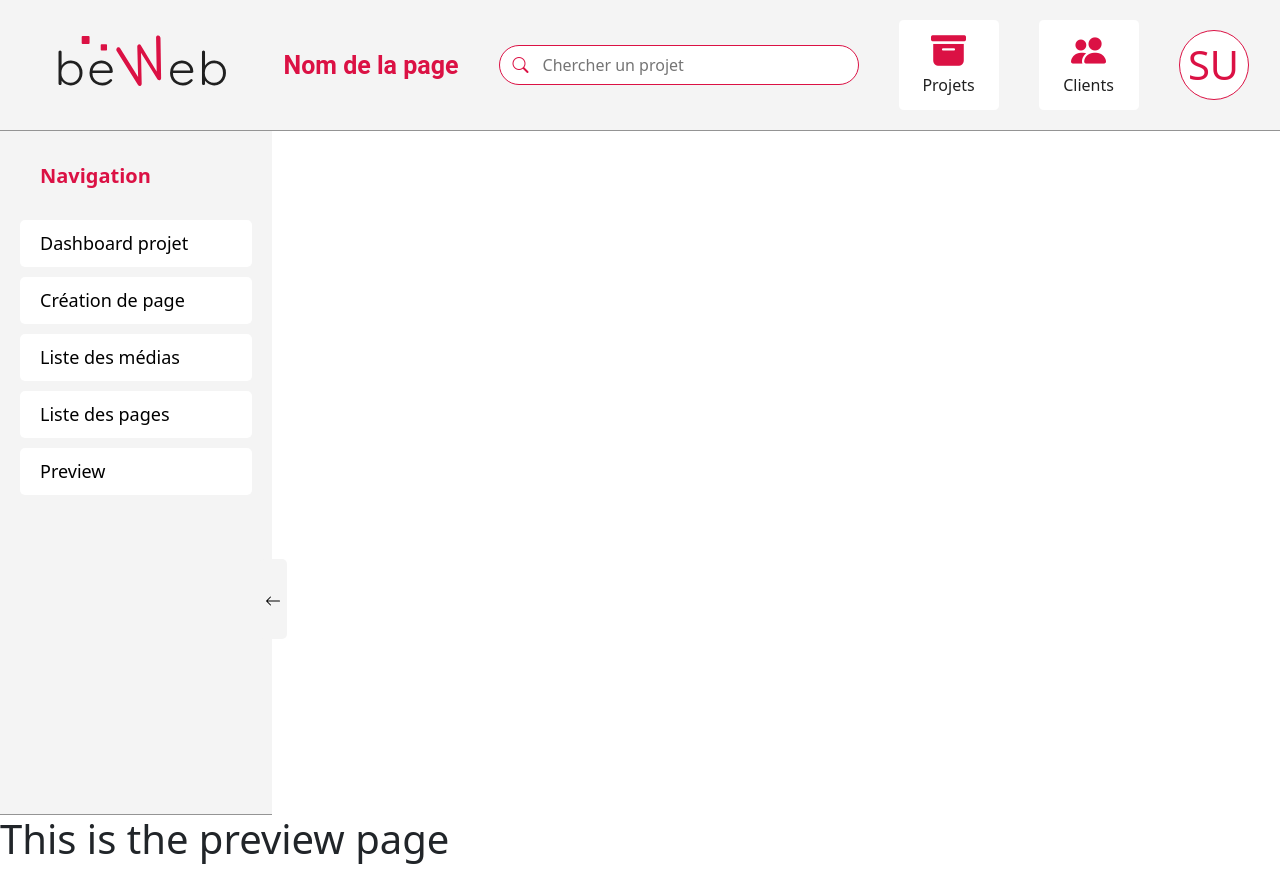
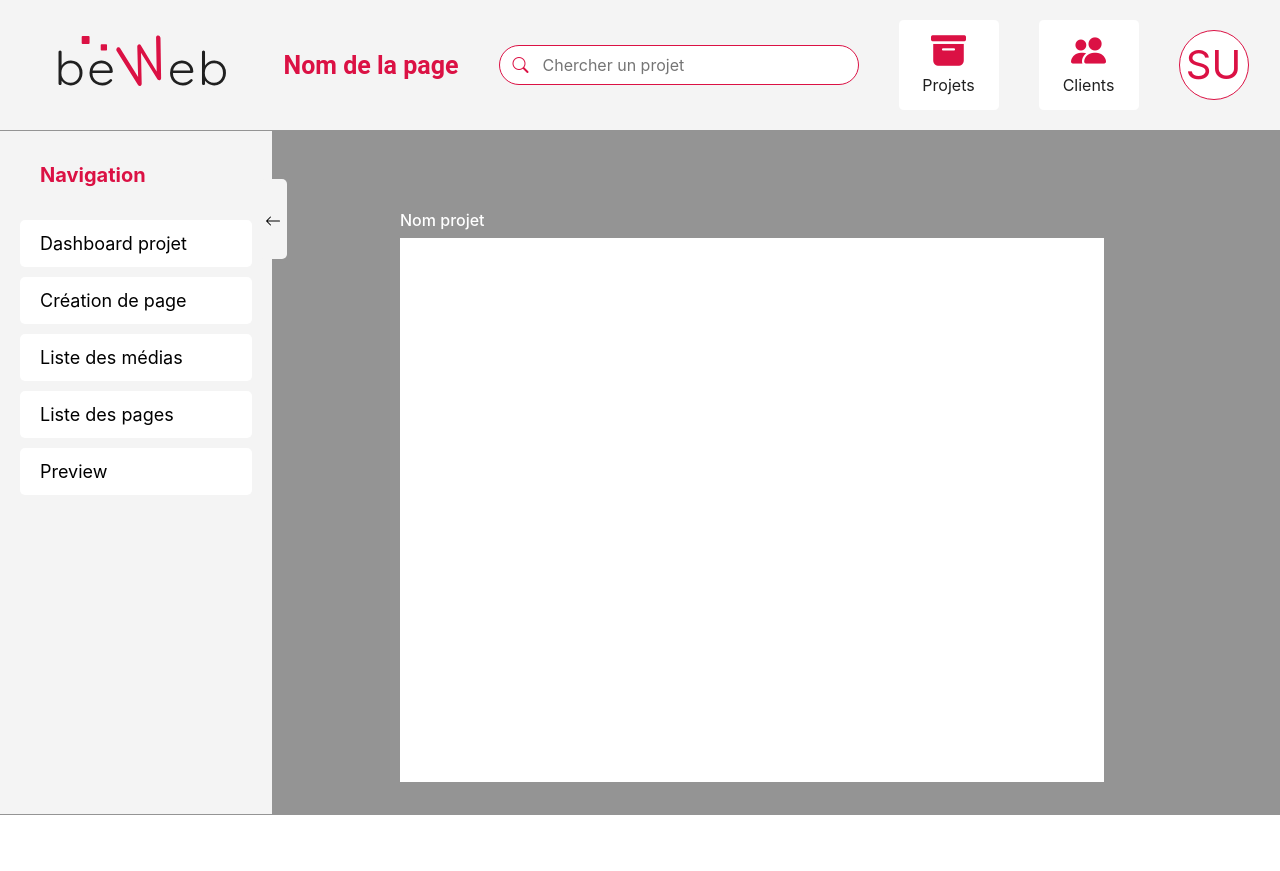
Before and after one commit to jchris3434/cms-front, a React (Create React App) app: page /preview in a window 1280 px wide. After the commit the page ends 815 px from the top, so only its background shows below. Built offline with nearby package versions, Linux system fonts and the light colour scheme; no server answers.

Commit message:
div without fetch request added

```diff
--- /dev/null
+++ b/src/pages/Preview.css
@@ -0,0 +1,27 @@
+@import url('../index.css');
+
+.Prevdiv {
+    display: flex; /* Use Flexbox */
+}
+
+.MainContent {
+  flex: 1;
+  padding-top: 5rem;
+  padding-left: 8rem;
+  background-color:var(--LTGray);
+}
+
+.projectName{
+    font-size: 1rem;
+    color:var(--LTWhiteLighter);
+
+}
+.prevProject{
+    height: 90%;
+    width: 80%;
+    background-color:var(--LTWhiteLighter);
+}
+
+.button-container{
+    position: absolute;
+}
--- a/src/pages/Preview.js
+++ b/src/pages/Preview.js
@@ -1,4 +1,6 @@
-import SidebarLeftNavigation from '../shared/component/SidebarLeftNavigation'
+import React from 'react';
+import './Preview.css';
+import SidebarLeftNavigation from '../shared/component/SidebarLeftNavigation';
 
 function Preview(props) {
   const pages = [
@@ -8,14 +10,17 @@ function Preview(props) {
     { url: '/pagesList', label: 'Liste des pages' },
     { url: '/preview', label: 'Preview' }
   ];
+
+
   return (
-      <div>
-        <div>
-          <SidebarLeftNavigation isDarkMode={props.isDarkMode} items={pages}/>
+    <div className="Prevdiv">
+      <SidebarLeftNavigation className="Sidebar" isDarkMode={props.isDarkMode} items={pages}/>
+      <div className="MainContent">
+        <h1 className='projectName'>Nom projet</h1>
+        <div className='prevProject'></div>
       </div>
-      <div>
-        <h1>This is the preview page</h1></div>
     </div>
   );
 }
+
 export default Preview;
```
Lines whose indentation alone changed are shown as unchanged.
